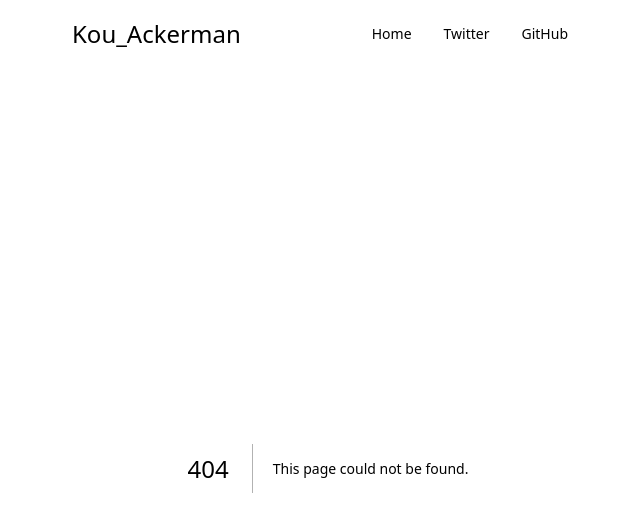
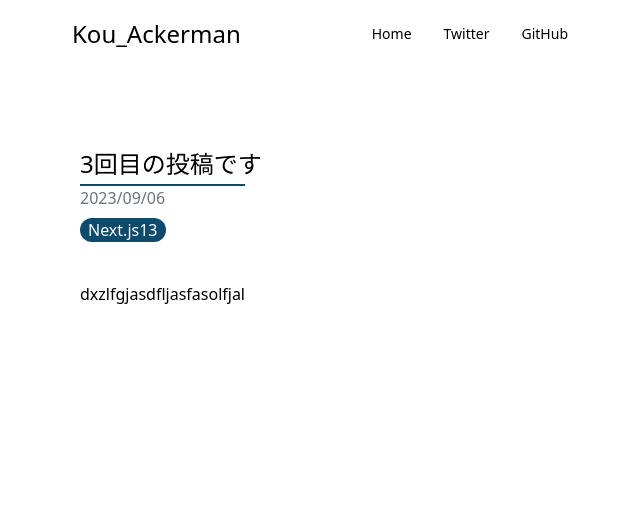
Before and after one commit to Nobutaka91/notion-blog, a Next.js app in the folder notion-blog/: page /posts/1 in a window 1280 px wide. Before the commit this address had no page. Shown: the top 532 px of the page, without its empty margins (312-952 px from the left). Built offline with nearby package versions, Linux system fonts and the light colour scheme.

Commit message:
create post page

```diff
--- /dev/null
+++ b/notion-blog/src/pages/posts/[slug].tsx
@@ -0,0 +1,18 @@
+import React from 'react';
+
+const Post = () => {
+  return (
+    <section className="container lg:px-2 px-5 mx-auto mt-20 lg:w-2/5 ">
+      <h2 className="w-full text-2xl font-medium">3回目の投稿です</h2>
+      <div className="border-b-2 w-1/3 mt-1 border-sky-900"></div>
+      <span className="text-gray-500">2023/09/06</span>
+      <br />
+      <p className="bg-sky-900 text-white rounded-xl font-medium px-2 mt-2 inline-block">
+        Next.js13
+      </p>
+      <div className="mt-10 font-medium">dxzlfgjasdfljasfasolfjal</div>
+    </section>
+  );
+};
+
+export default Post;
```
